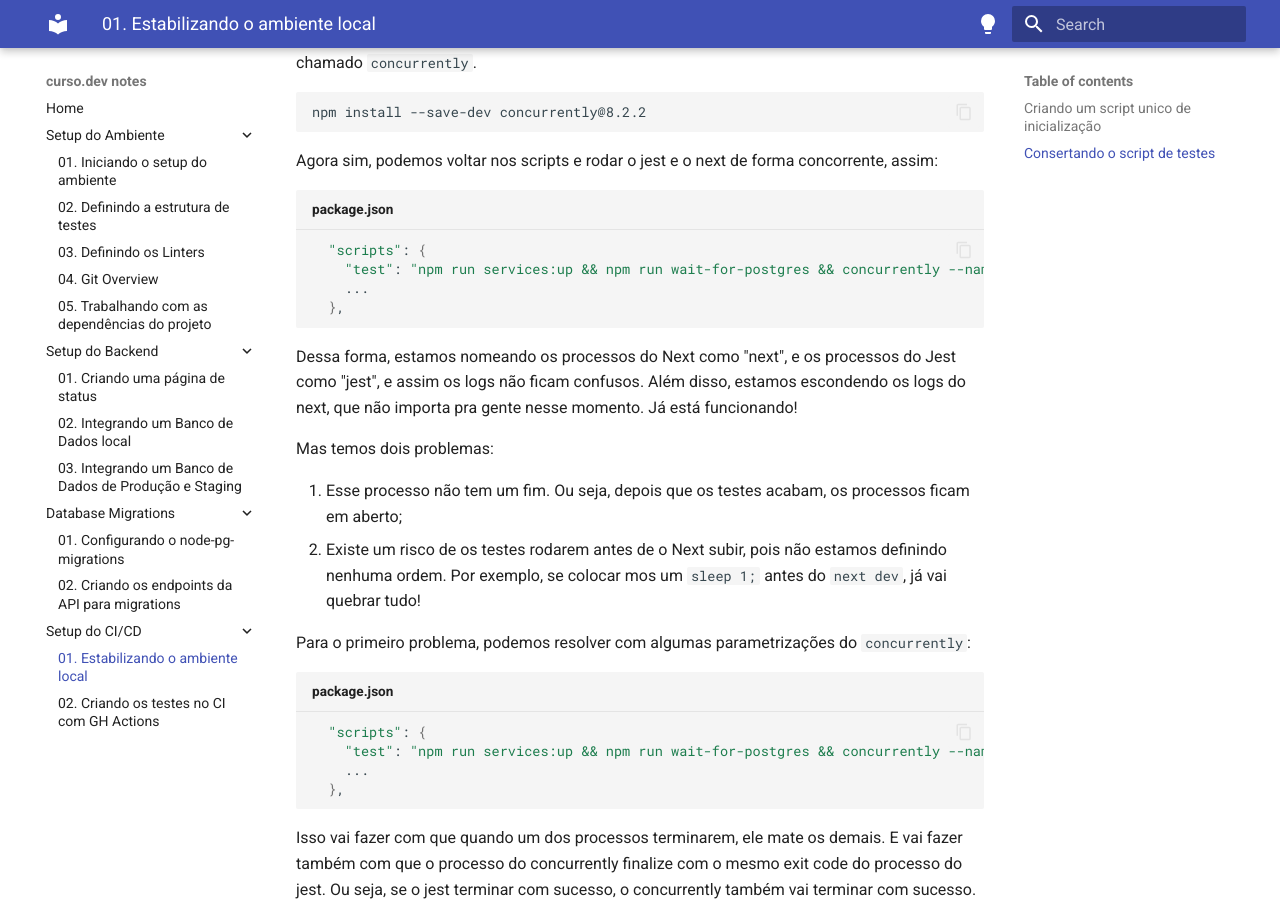
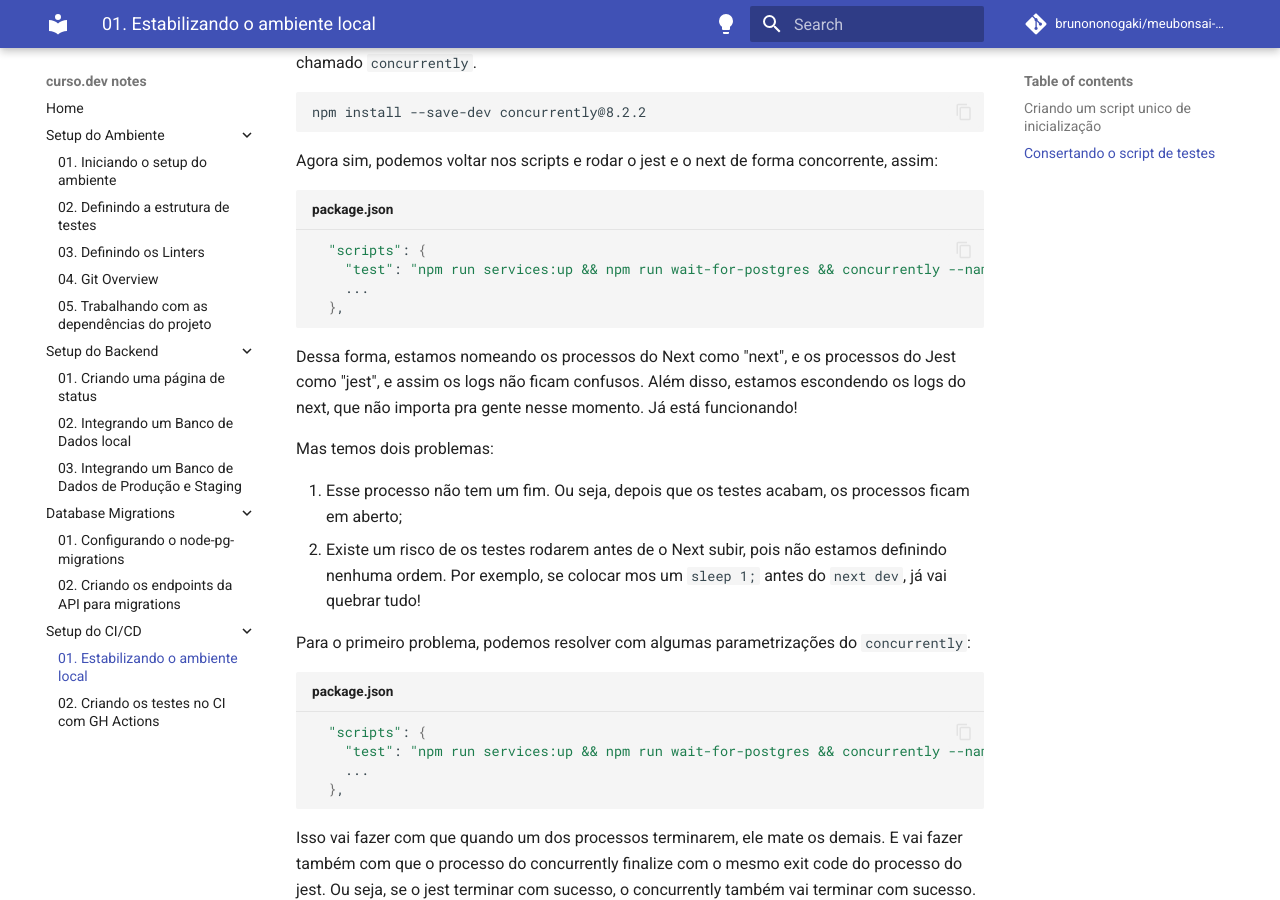
Before and after one commit to brunononogaki/curso.dev-study-notes-mkdocs, an MkDocs documentation site: the page built from docs/setup_cicd/01_Estabilizando_Local.md, in a window 1280 px wide and 900 px high, scrolled down 2112 px. Built offline with MkDocs 1.6.1 and Material for MkDocs 9.7.7, drawn with Linux system fonts in a browser that asks for light colours; comment, search, counter and statistics services are not loaded; some of the changed text lies outside the part shown.

Commit message:
Corrige scripts de teste e adiciona o Github

````diff
--- a/docs/setup_cicd/01_Estabilizando_Local.md
+++ b/docs/setup_cicd/01_Estabilizando_Local.md
@@ -93,7 +93,7 @@ Agora sim, podemos voltar nos scripts e rodar o jest e o next de forma concorren
 
 ```bash title="package.json"
   "scripts": {
-    "test": "npm run services:up && npm run wait-for-postgres && concurrently --names next,jest --hide next \"next dev\" \"jest --runInBand\"",
+    "test": "npm run services:up && npm run wait-for-postgres && concurrently --names next,jest --hide next \"next dev\" \"jest --runInBand --verbose\"",
     ...
   },
 ```
@@ -109,7 +109,7 @@ Para o primeiro problema, podemos resolver com algumas parametrizações do `con
 
 ```bash title="package.json"
   "scripts": {
-    "test": "npm run services:up && npm run wait-for-postgres && concurrently --names next,jest --hide next --kill-others --success command-jest \"next dev\" \"jest --runInBand\"",
+    "test": "npm run services:up && npm run wait-for-postgres && concurrently --names next,jest --hide next --kill-others --success command-jest \"next dev\" \"jest --runInBand --verbose\"",
     ...
   },
 ```
@@ -183,7 +183,7 @@ Agora sim, mesmo que a gente adicione um atraso de 1s no next dev, os testes vã
 
 ```bash title="package.json"
   "scripts": {
-    "test": "npm run services:up && npm run wait-for-postgres && concurrently --names next,jest --hide next --kill-others --success command-jest \"sleep 1; next dev\" \"jest --runInBand\"",
+    "test": "npm run services:up && npm run wait-for-postgres && concurrently --names next,jest --hide next --kill-others --success command-jest \"sleep 1; next dev\" \"jest --runInBand --verbose\"",
     ...
   },
 ```
--- a/mkdocs.yml
+++ b/mkdocs.yml
@@ -1,4 +1,6 @@
 site_name: curso.dev notes
+repo_name: brunononogaki/meubonsai-app-v2
+repo_url: https://github.com/brunononogaki/meubonsai-app-v2
 
 nav:
   - Home: index.md
````
Also changed, not shown: docs/setup_cicd/02_Testes_no_CI(GH_Actions).md (+7 -1 lines).
